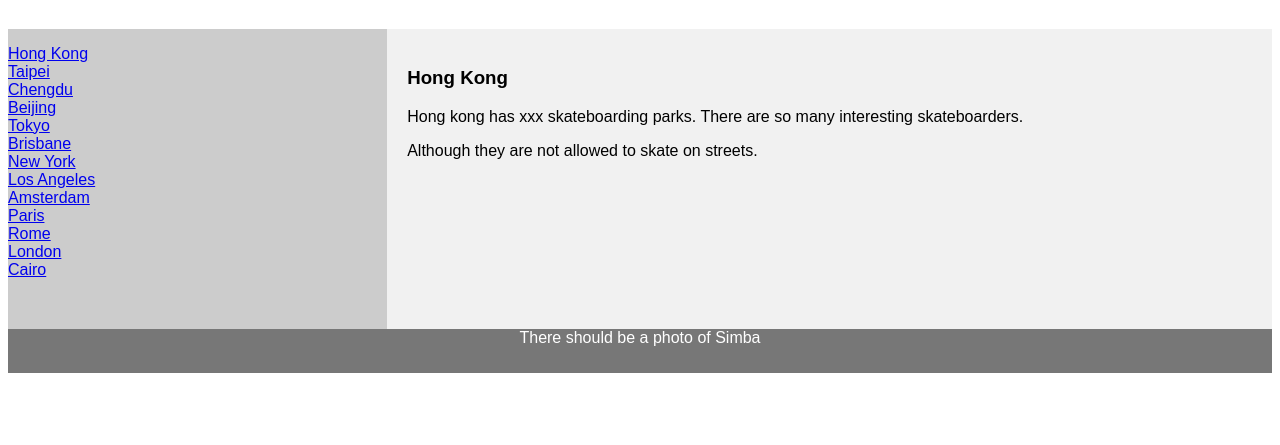
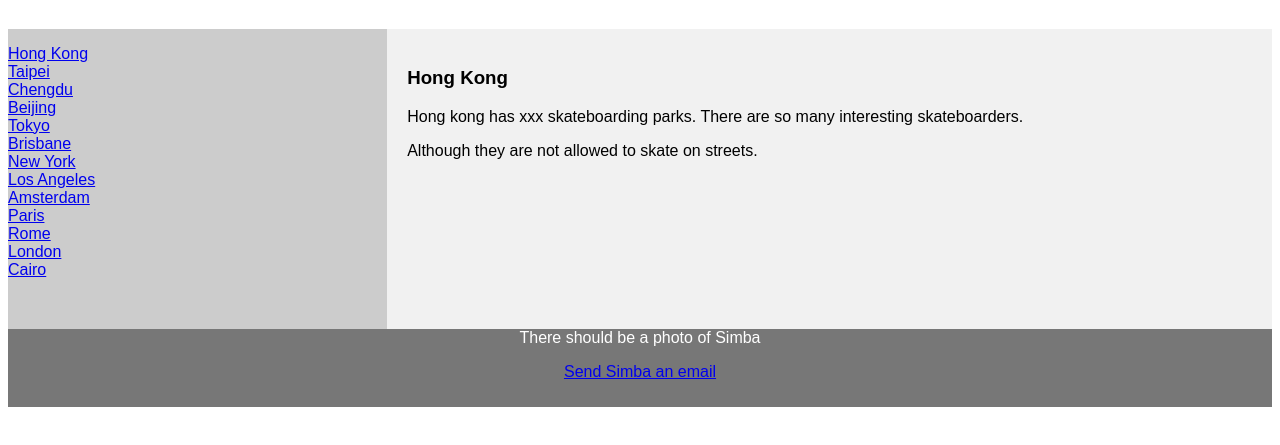
Before and after one commit to ohsimbasu/ohsimbasu.github.io, a plain HTML site: page index.html in a window 1280 px wide. Shown: the part 235-680 px from the top of the page. Drawn offline with Linux system fonts and the light colour scheme.

Commit message:
Update index.html

```diff
--- a/index.html
+++ b/index.html
@@ -110,6 +110,7 @@ instead of next to each oter, on small screens */
 
 <footer>
   <p>There should be a photo of Simba</p>
+  <p><a href="mailto:ohsimbasu@gmail.com">Send Simba an email</a></p>
 </footer>
 
 </body>
```
